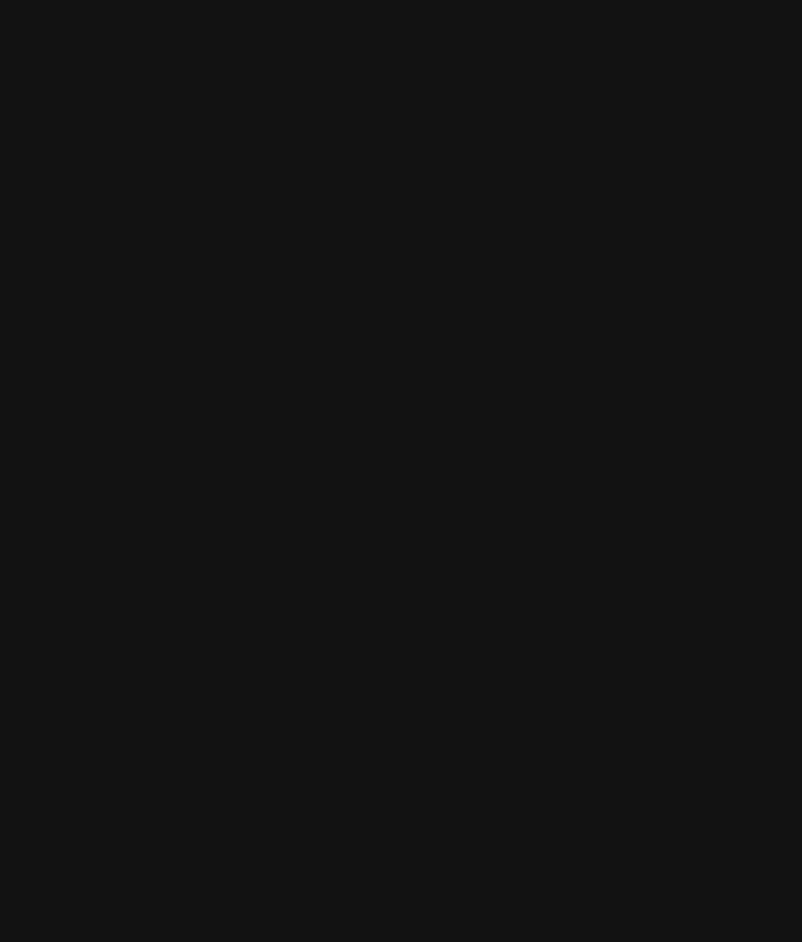
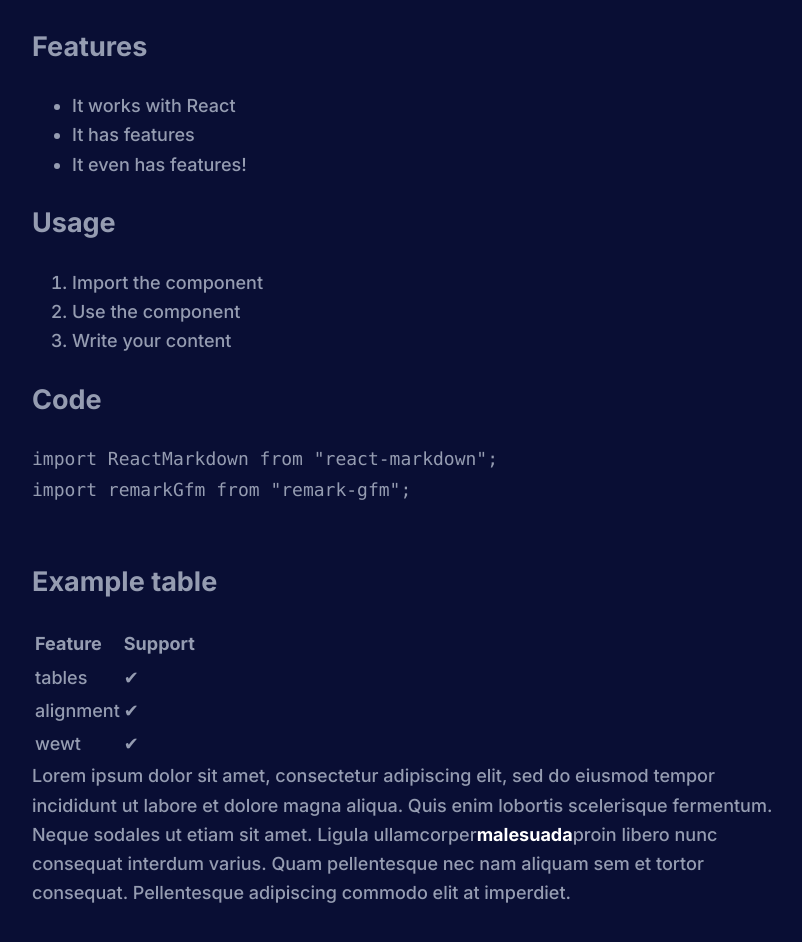
Before and after one commit to kayeungadrian-tam/ArtiTech, a React (Vite) app: page /blog in a window 1280 px wide. Shown: the part 1140-2082 px from the top of the page, without its empty margins (224-1026 px from the left). Before the commit the page ends 931 px from the top, so only its background shows below. Built offline with nearby package versions, Linux system fonts and the light colour scheme.

Commit message:
update markdown renderer

```diff
--- a/package.json
+++ b/package.json
@@ -29,6 +29,7 @@
     "react-markdown": "^8.0.7",
     "react-redux": "^8.0.5",
     "react-router-dom": "^6.11.2",
+    "remark-gfm": "^3.0.1",
     "tailwindcss": "^3.3.2"
   },
   "devDependencies": {
--- a/src/assets/css/index.css
+++ b/src/assets/css/index.css
@@ -3,6 +3,10 @@
 @tailwind base;
 @tailwind components;
 @tailwind utilities;
+
+.markdown > * {
+  all: revert;
+}
 
 @layer base {
   body {
--- a/src/views/blog/blog.tsx
+++ b/src/views/blog/blog.tsx
@@ -1,10 +1,11 @@
 import { useState } from "react";
 import ReactMarkdown from "react-markdown";
+import remarkGfm from "remark-gfm";
+
 import { BiCalendar } from "react-icons/bi";
 import { BsEye } from "react-icons/bs";
 
 // import "../../assets/css/blog.css";
-import { Header } from "../../components/header/header";
 import { Button } from "../../components/button/button";
 
 type BlogMeta = {
@@ -31,7 +32,41 @@
     setDislikes(dislikes + 1);
   };
 
-  const markdownContent = "# Hello **React Markdown**!";
+  const markdownContent = `
+  # A markdown preview \n
+  **React Markdown!** \n
+  This is a markdown preview \n
+
+  # Header 1  \n
+  ## Header 2 \n
+  ### Header 3 \n
+
+  ## Features \n
+  * It works with React \n
+  * It has features \n
+  * It even has features! \n
+
+  ## Usage \n
+  1. Import the component \n
+  2. Use the component \n
+  3. Write your content \n
+
+  ## Code \n
+  \`\`\`javascript
+  import ReactMarkdown from "react-markdown";
+  import remarkGfm from "remark-gfm";
+
+  \`\`\`
+
+  ## Example table \n
+  | Feature | Support |
+  | ------- | ------- |
+  | tables  | ✔ |
+  | alignment | ✔ |
+  | wewt | ✔ |
+
+
+  `;
 
   return (
     <>
@@ -108,6 +143,25 @@
                       />
                     </div>
                   </div>
+                  {/* Blog main content */}
+                  <ReactMarkdown
+                    remarkPlugins={[remarkGfm]}
+                    className="markdown text-left text-base font-medium leading-relaxed text-body-color sm:text-lg sm:leading-relaxed lg:text-base lg:leading-relaxed xl:text-lg xl:leading-relaxed"
+                  >
+                    {markdownContent}
+                  </ReactMarkdown>
+                  <p className="mb-8 text-base text-left font-medium leading-relaxed text-body-color sm:text-lg sm:leading-relaxed lg:text-base lg:leading-relaxed xl:text-lg xl:leading-relaxed">
+                    Lorem ipsum dolor sit amet, consectetur adipiscing elit, sed
+                    do eiusmod tempor incididunt ut labore et dolore magna
+                    aliqua. Quis enim lobortis scelerisque fermentum. Neque
+                    sodales ut etiam sit amet. Ligula ullamcorper
+                    <strong className="text-primary dark:text-white">
+                      malesuada
+                    </strong>
+                    proin libero nunc consequat interdum varius. Quam
+                    pellentesque nec nam aliquam sem et tortor consequat.
+                    Pellentesque adipiscing commodo elit at imperdiet.
+                  </p>
                 </div>
               </div>
             </div>
```
Also changed, not shown: 1 other file (tests, documents, lock files or other folders).
